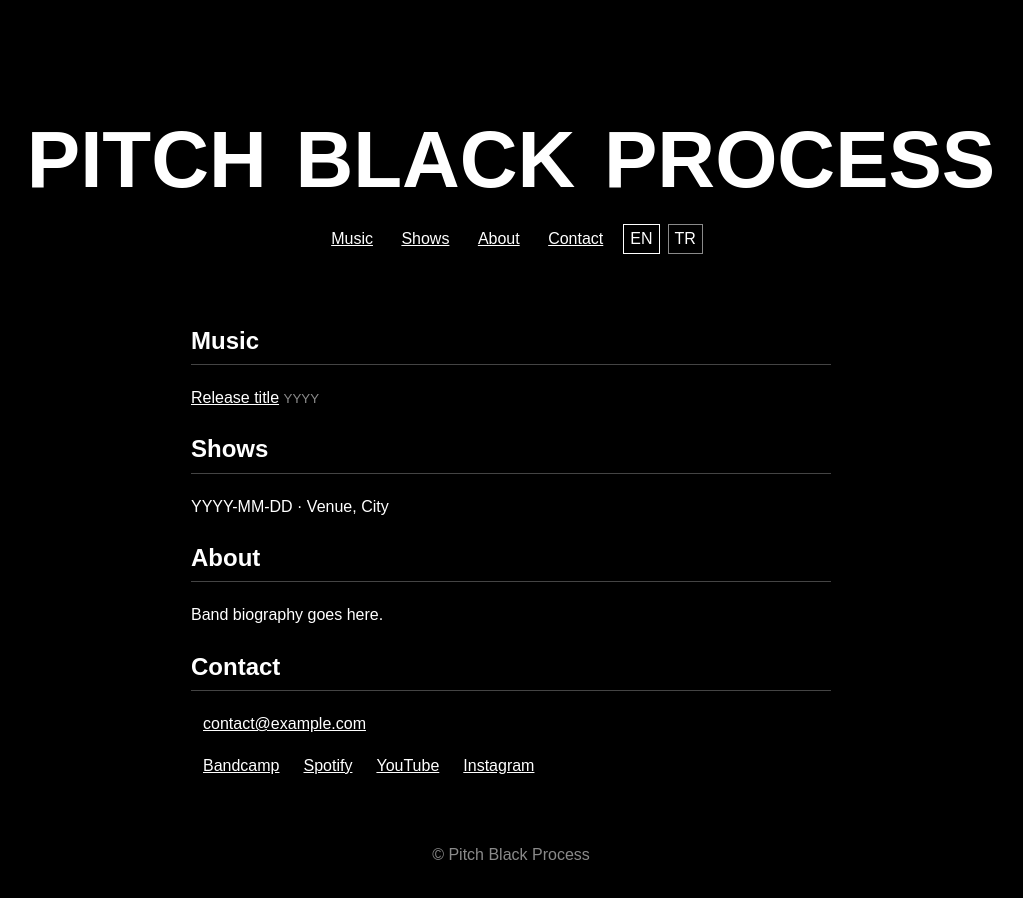
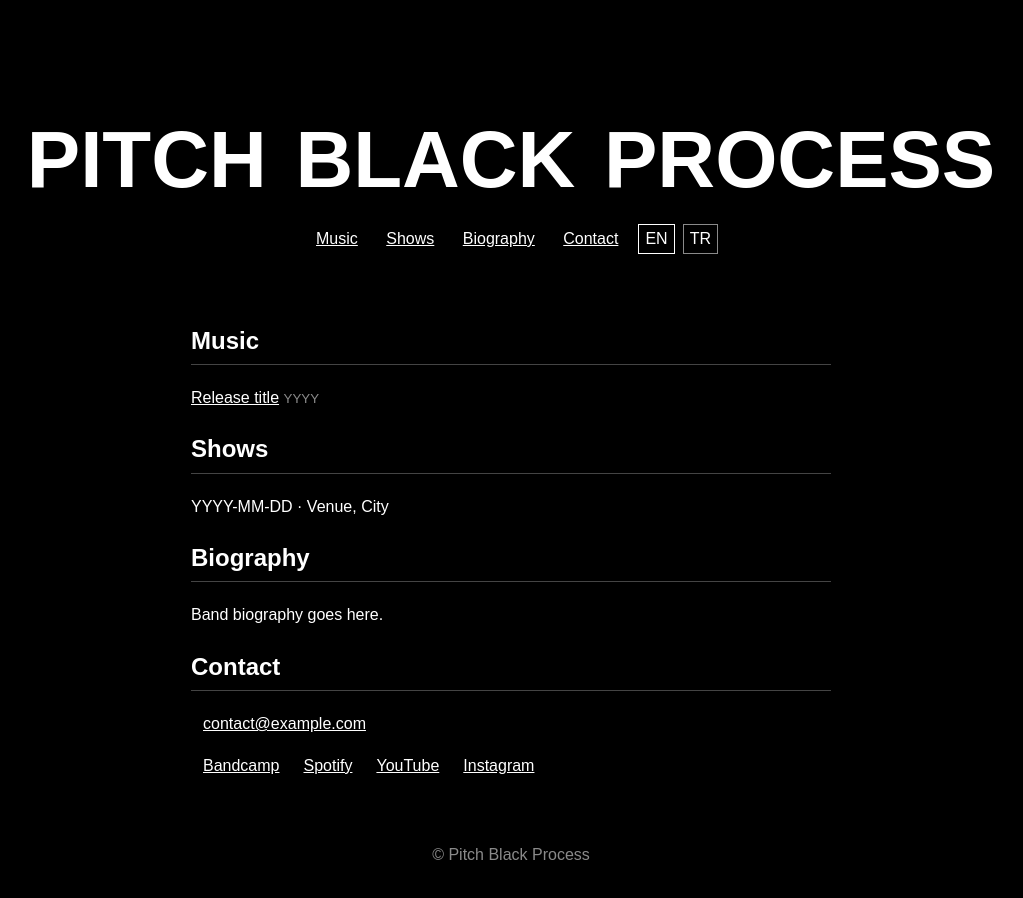
Before and after one commit to kaankaraoglu/pbp.github.io, a Vue app: page / in a window 1280 px wide. Shown: the top 898 px of the page, without its empty margins (129-1152 px from the left). Built offline with nearby package versions, Linux system fonts and the light colour scheme; a web font is replaced by a local one.

Commit message:
Rename About to Biography
Co-Authored-By: Claude Sonnet 5.5 <noreply@anthropic.com>

```diff
--- a/src/i18n.js
+++ b/src/i18n.js
@@ -1,9 +1,9 @@
 import { ref, watchEffect } from 'vue'
 
 export const messages = {
-  en: { music: 'Music', shows: 'Shows', about: 'About', contact: 'Contact',
+  en: { music: 'Music', shows: 'Shows', about: 'Biography', contact: 'Contact',
         noShows: 'No shows announced.', bio: 'Band biography goes here.' },
-  tr: { music: 'Müzik', shows: 'Konserler', about: 'Hakkında', contact: 'İletişim',
+  tr: { music: 'Müzik', shows: 'Konserler', about: 'Biyografi', contact: 'İletişim',
         noShows: 'Duyurulmuş konser yok.', bio: 'Grup biyografisi buraya gelecek.' },
 }
 
```
